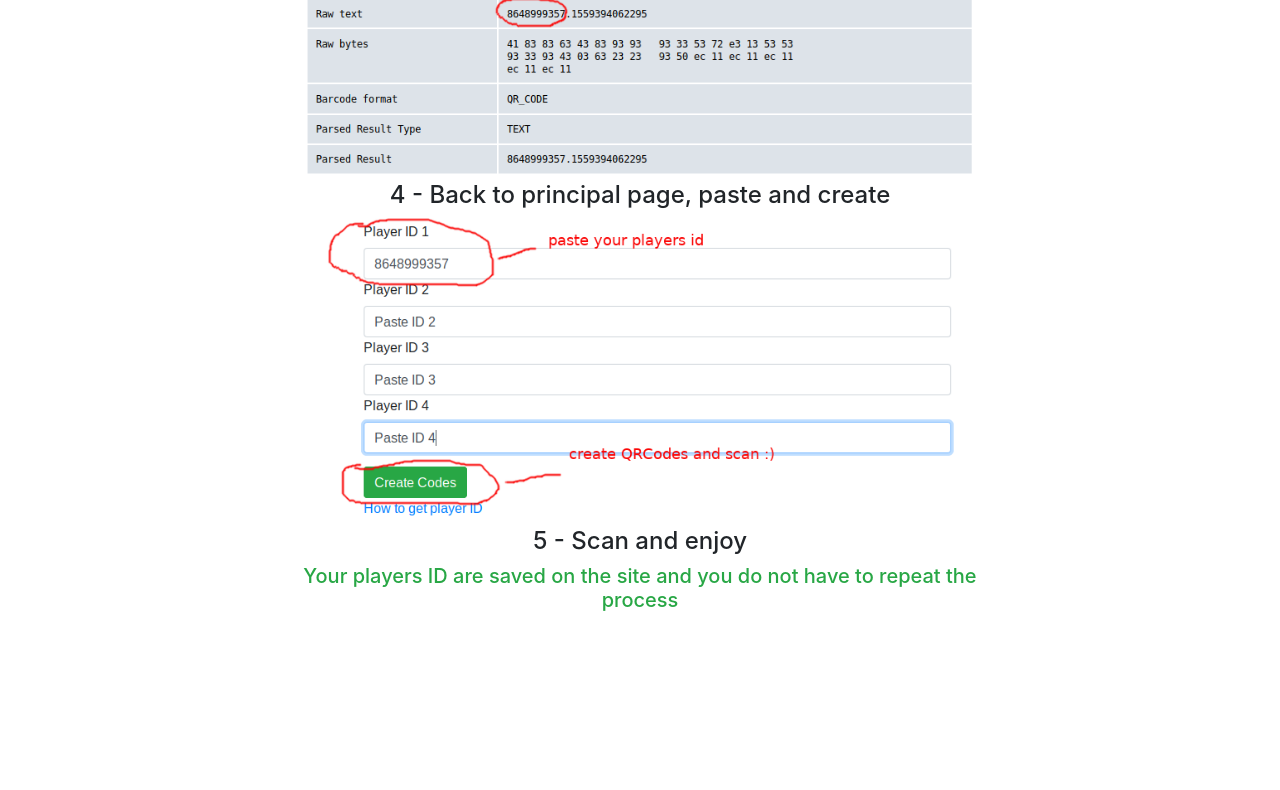
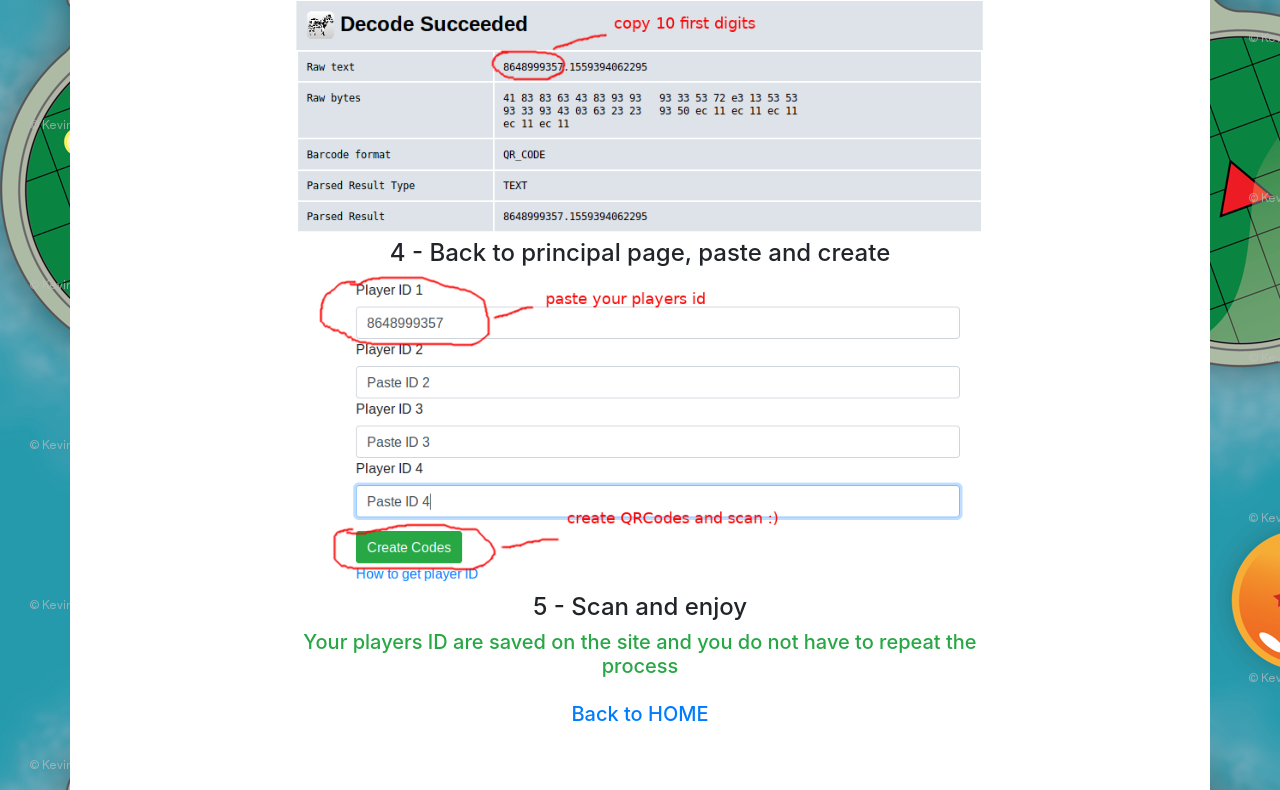
Before and after one commit to Victorsouza02/QRCode-Friend-DBLegends, a plain HTML site: page help.html in a window 1280 px wide. Shown: the part 390-1180 px from the top of the page. Before the commit the page ends 1010 px from the top, so only its background shows below. Drawn offline with nearby package versions, Linux system fonts and the light colour scheme.

Commit message:
Change visuals

```diff
--- a/css/style.css
+++ b/css/style.css
@@ -1,3 +1,14 @@
+body {
+    background-image: url("../imgs/back.png");
+    background-repeat: repeat;
+    background-size: auto;
+    height: 100%;
+}
+
+.divbase{
+    padding: 40px 0px;
+}
+
 .qr>img {
     margin: 0px auto;
     padding: 30px;
--- a/help.html
+++ b/help.html
@@ -7,11 +7,12 @@
     <title>Help</title>
     <link rel="stylesheet" href="https://stackpath.bootstrapcdn.com/bootstrap/4.2.1/css/bootstrap.min.css" integrity="sha384-GJzZqFGwb1QTTN6wy59ffF1BuGJpLSa9DkKMp0DgiMDm4iYMj70gZWKYbI706tWS" crossorigin="anonymous">
     <link rel="stylesheet" href="css/style.css"/>
+    <link rel="shortcut icon" href="imgs/icon.png" />
     <script src="scripts/qrcode.js"></script>
 
 </head>
 <body>
-    <div class="container mt-2">
+    <div class="container mt-2 bg-white divbase">
         <div class="col-12 col-lg-8 offset-lg-2 text-center">
                 <h1 class="my-3">How to get Player ID and create QR without expiration</h1>
 
@@ -24,7 +25,7 @@
                 <img class="img-fluid" src="imgs/help3.png"/>
                 <h4>5 - Scan and enjoy</h4>
                 <h5 class="text-success">Your players ID are saved on the site and you do not have to repeat the process </h5>
-
+                <h5 class="my-4"><a href="index.html">Back to HOME</a></h5>
         </div>
     </div>
 
```
Also changed, not shown: index.html (+3 -2 lines), imgs/back.png (added), imgs/icon.png (added).
